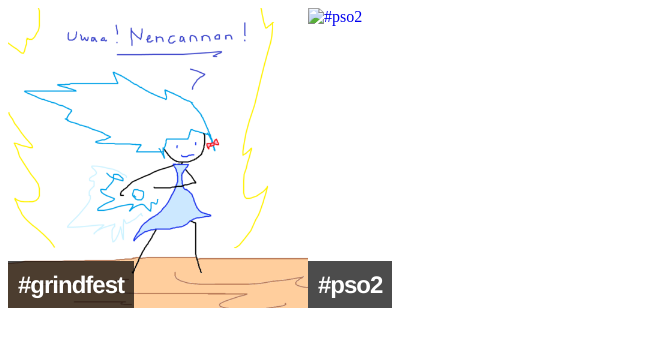
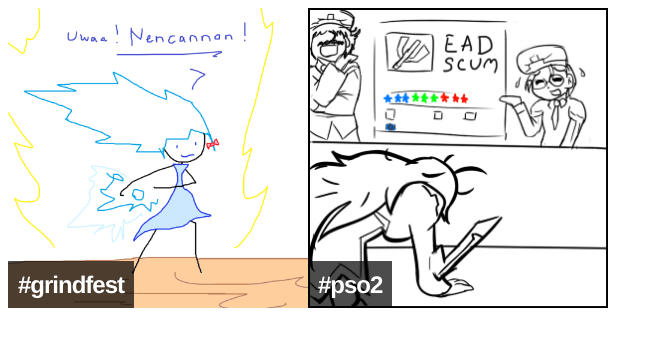
Before and after one commit to megamanac/stats, a plain HTML site: page index.html in a window 1280 px wide. Shown: the whole page, without its empty margins (0-663 px from the left). Drawn offline with Linux system fonts and the light colour scheme.

Commit message:
more changes
not important prob

```diff
--- a/index.html
+++ b/index.html
@@ -54,9 +54,9 @@
 				<h2><span>#grindfest</span></h2>
 				</a>
 			</div>
-			<div id="pso2" class="cell" title="<nentan> where's my loli graphics">
+			<div id="pso2" class="cell" title="<nentan> sk gimme yo segabucks">
 				<a href="pso2">
-				<img src="img/pso2.jpg" alt="#pso2">
+				<img src="img/pso2.png" alt="#pso2">
 				<h2><span>#pso2</span></h2>
 				</a>
 			</div>
```
